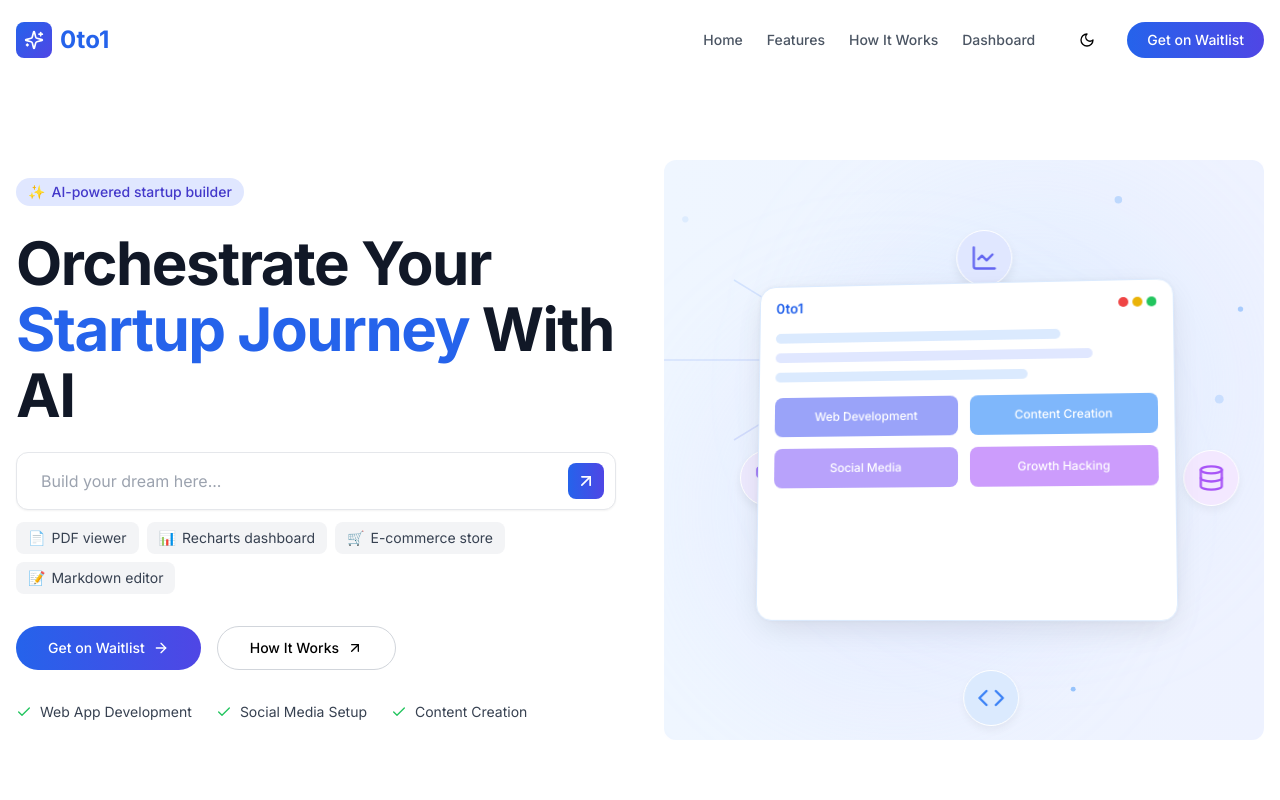
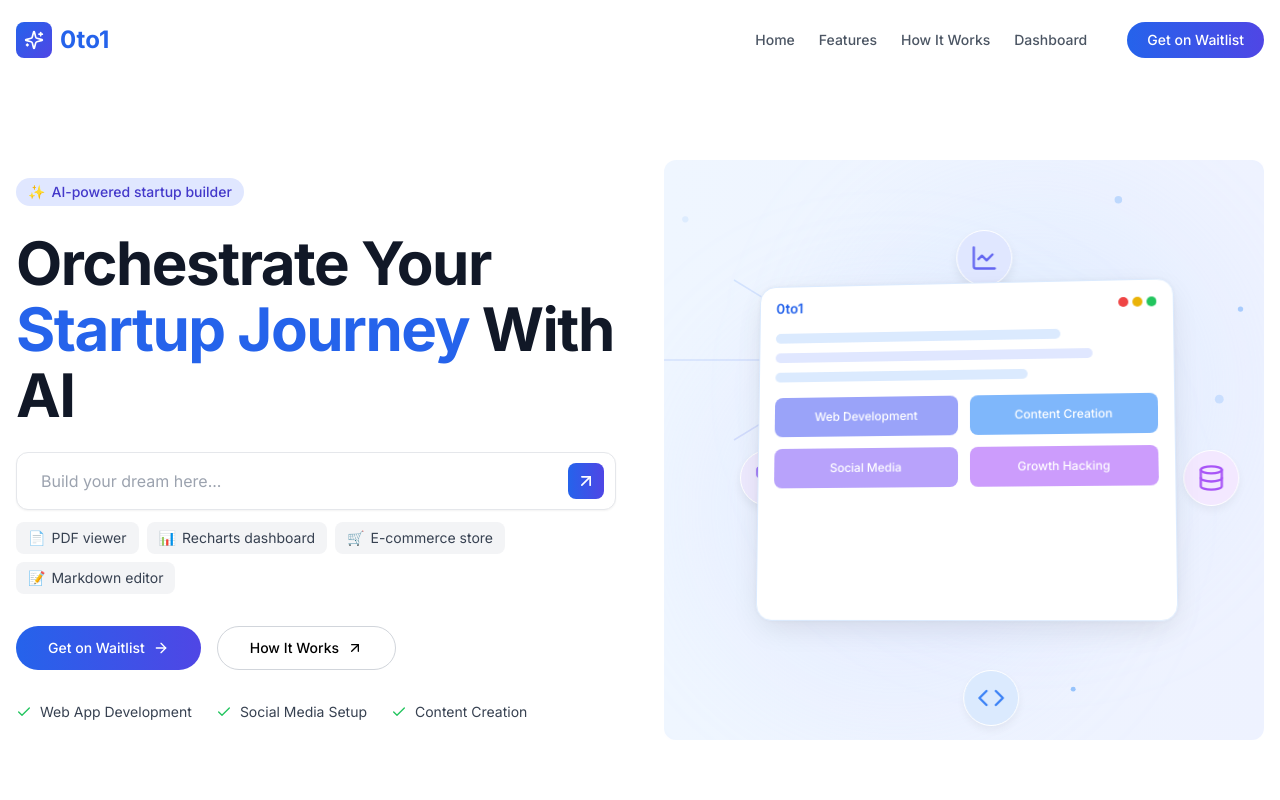
Before and after one commit to oto1-mcp/site, a Next.js app: page / in a window 1280 px wide. Shown: the top 800 px of the page. Built offline with nearby package versions, Linux system fonts and the light colour scheme.

Commit message:
Refactor layout and navbar components by removing ThemeProvider and ThemeToggle, simplifying the structure while maintaining functionality.

```diff
--- a/src/app/layout.tsx
+++ b/src/app/layout.tsx
@@ -5,7 +5,6 @@ import type { Metadata } from 'next';
 import { Inter } from 'next/font/google';
 import { Navbar } from '@/components/layout/navbar';
 import { Footer } from '@/components/layout/footer';
-import { ThemeProvider } from "@/components/providers/theme-provider";
 import { TiltEffect } from '@/components/ui/tilt-effect';
 
 const inter = Inter({ subsets: ['latin'] });
@@ -59,14 +58,12 @@ export default function RootLayout({
         `}</style>
       </head>
       <body className={`${inter.className} bg-white text-black`} style={{backgroundColor: 'white', color: 'black'}}>
-        <ThemeProvider attribute="class" defaultTheme="light" enableSystem={false}>
         <div className="relative min-h-screen flex flex-col bg-white text-black">
           <Navbar />
           <main className="flex-1">{children}</main>
           <Footer />
           <TiltEffect />
         </div>
-        </ThemeProvider>
       </body>
     </html>
   );
--- a/src/components/layout/navbar.tsx
+++ b/src/components/layout/navbar.tsx
@@ -4,7 +4,6 @@ import { Button } from '@/components/ui/button';
 import Link from 'next/link';
 import React, { useState, useEffect } from 'react';
 import { MenuIcon, X, Sparkles } from 'lucide-react';
-import { ThemeToggle } from '@/components/ui/theme-toggle';
 import { motion, AnimatePresence } from 'framer-motion';
 
 interface NavItem {
@@ -83,8 +82,6 @@ export function Navbar() {
               ))}
             </div>
 
-            <div className="flex items-center gap-3">
-              <ThemeToggle />
             <Button
               variant="default"
               size="sm"
@@ -94,13 +91,11 @@ export function Navbar() {
               Get on Waitlist
             </Button>
           </div>
-          </div>
 
           {/* Mobile Menu Button */}
           <div className="flex items-center md:hidden">
-            <ThemeToggle />
             <button
-              className="ml-2 p-1 rounded-md hover:bg-gray-100"
+              className="p-1 rounded-md hover:bg-gray-100"
               onClick={() => setMobileMenuOpen(!mobileMenuOpen)}
               aria-label="Toggle menu"
             >
```
Lines whose indentation alone changed are shown as unchanged.
